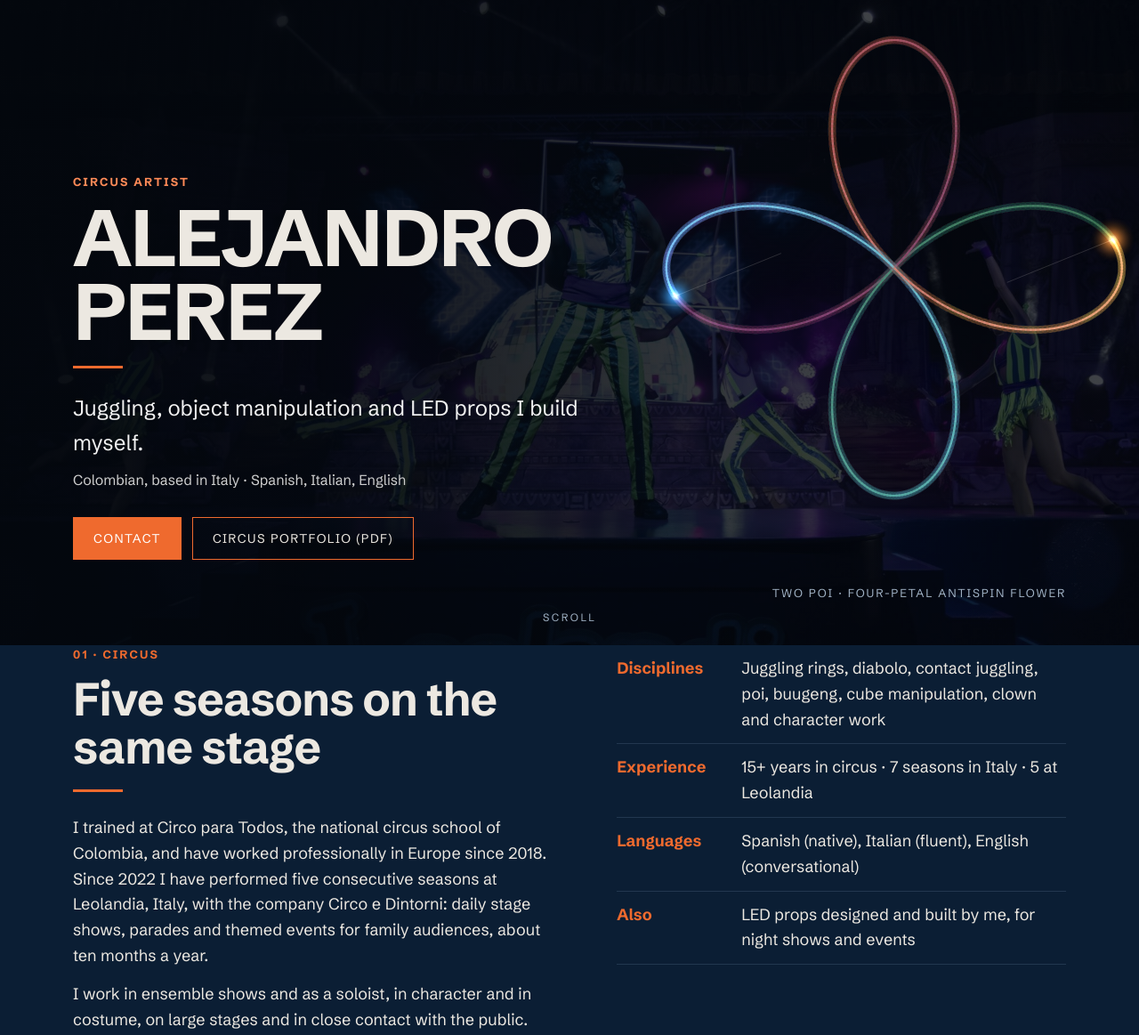
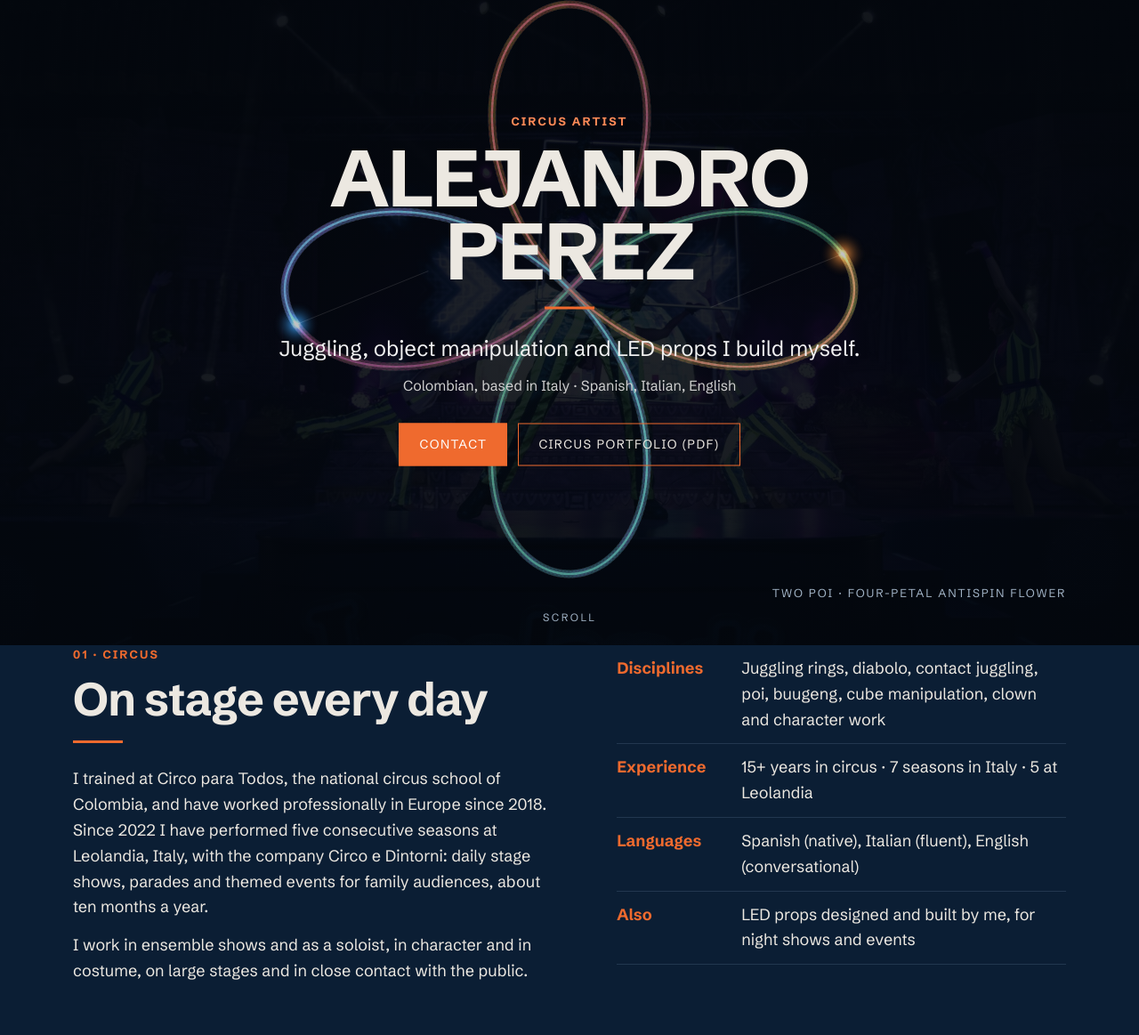
Before and after one commit to buflowart/alejandro-perez, a plain HTML site: page index.html in a window 1280 px wide. Shown: the part 75-1238 px from the top of the page at 89% size. Drawn offline with Linux system fonts and the light colour scheme; animation ran at ten frames a second.

Commit message:
Portada centrada con la flor detrás del nombre; título Circus; encuadre del buugeng
Co-Authored-By: Claude Opus 5.5 <noreply@anthropic.com>

```diff
--- a/index.html
+++ b/index.html
@@ -33,9 +33,11 @@ header nav a:hover { color:var(--ink); }
 .hero { position:relative; background:#03070d; }
 .hero .stage { position:relative; height:100vh; min-height:560px; overflow:hidden; }
 .hero .stage > img { position:absolute; inset:0; width:100%; height:100%; object-fit:cover; object-position:62% 40%; opacity:.28; filter:saturate(.7); }
-.hero .stage::after { content:""; position:absolute; inset:0; background:linear-gradient(90deg, rgba(3,7,13,.92) 0%, rgba(3,7,13,.6) 40%, rgba(3,7,13,.15) 75%); pointer-events:none; }
-#poi { position:absolute; inset:0; width:100%; height:100%; z-index:1; }
-.hero .t { position:absolute; left:max(32px, calc((100vw - 1180px)/2 + 32px)); bottom:12vh; z-index:2; max-width:600px; }
+.hero .stage::after { content:""; position:absolute; inset:0; background:radial-gradient(ellipse at 50% 50%, rgba(3,7,13,.55) 0%, rgba(3,7,13,.75) 60%, rgba(3,7,13,.92) 100%); pointer-events:none; }
+#poi { position:absolute; inset:0; width:100%; height:100%; z-index:1; opacity:.75; }
+.hero .t { position:absolute; left:50%; top:50%; transform:translate(-50%, -50%); z-index:2; width:min(760px, calc(100% - 32px)); text-align:center; }
+.hero .t .rule { margin-left:auto; margin-right:auto; }
+.hero .t .btns { justify-content:center; }
 .hero h1 { font-size:clamp(46px, 7vw, 92px); text-transform:uppercase; line-height:.92; }
 .hero .tag { position:absolute; right:max(32px, calc((100vw - 1180px)/2 + 32px)); bottom:6vh; z-index:2; font-size:13px; letter-spacing:.14em; text-transform:uppercase; color:var(--soft); opacity:0; transition:opacity .6s; text-align:right; }
 .hero .tag.on { opacity:1; }
@@ -120,8 +122,6 @@ html, body { overflow-x:clip; }
   header nav.open { display:flex; }
   header nav a { padding:12px 0; border-bottom:1px solid var(--line); }
   .hero .stage > img { object-position:58% 40%; }
-  .hero .stage::after { background:linear-gradient(0deg, rgba(3,7,13,.95) 0%, rgba(3,7,13,.6) 45%, rgba(3,7,13,.1) 100%); }
-  .hero .t { left:16px; right:16px; bottom:8vh; }
   .hero .tag { display:none; }
   .hero .hint { display:none; }
   section { padding:80px 0 20px; }
@@ -178,7 +178,7 @@ html, body { overflow-x:clip; }
   <div class="lead rev">
     <div>
       <div class="kick">01 · Circus</div>
-      <h2>Five seasons on the same stage</h2>
+      <h2>On stage every day</h2>
       <div class="rule"></div>
       <p>I trained at Circo para Todos, the national circus school of Colombia, and have worked professionally in Europe since 2018. Since 2022 I have performed five consecutive seasons at Leolandia, Italy, with the company Circo e Dintorni: daily stage shows, parades and themed events for family audiences, about ten months a year.</p>
       <p>I work in ensemble shows and as a soloist, in character and in costume, on large stages and in close contact with the public.</p>
@@ -211,7 +211,7 @@ html, body { overflow-x:clip; }
     <figure><img src="imagenes/v2/finale.jpg" alt="Show finale with sparklers" loading="lazy"><figcaption>Finale, Leolandia 2025. Photo: Pedon Trocie.</figcaption></figure>
     <figure><img src="imagenes/v2/rings_wide.jpg" style="object-position:50% 35%" alt="Rings duo with a dancer" loading="lazy"><figcaption>Rings duo, 2026. Photo: Irene Barbiero.</figcaption></figure>
     <figure><img src="imagenes/v2/xmas_diabolo.jpg" alt="Diabolo as a toy soldier" loading="lazy"><figcaption>Christmas show, Leolandia.</figcaption></figure>
-    <figure><img src="imagenes/v2/buugeng_dark.jpg" style="object-position:50% 32%" alt="LED buugeng in the dark" loading="lazy"><figcaption>LED buugeng, 2026.</figcaption></figure>
+    <figure><img src="imagenes/v2/buugeng_dark.jpg" style="object-position:50% 93%" alt="LED buugeng in the dark" loading="lazy"><figcaption>LED buugeng, 2026.</figcaption></figure>
     <figure><img src="imagenes/v2/cast.jpg" style="object-position:50% 30%" alt="With the cast" loading="lazy"><figcaption>With the cast, 2026. Photo: Irene Barbiero.</figcaption></figure>
     <figure><img src="imagenes/v2/show_parade.jpg" alt="Parade in the park with the public" loading="lazy"><figcaption>Halloween parade, 2026.</figcaption></figure>
     <figure><img src="imagenes/v2/xmas_hoop.jpg" alt="Rings in the Christmas show" loading="lazy"><figcaption>Christmas show, Leolandia.</figcaption></figure>
@@ -352,8 +352,9 @@ html, body { overflow-x:clip; }
       W = cv.clientWidth; H = cv.clientHeight;
       for (const c of [cv, tr]) { c.width = W * dpr; c.height = H * dpr; }
       ctx.setTransform(dpr, 0, 0, dpr, 0, 0); tx.setTransform(dpr, 0, 0, dpr, 0, 0);
-      const mob = W < 860, s = mob ? Math.min(W * .4, H * .24) : Math.min(W * .2, H * .32);
-      cx = mob ? W * .5 : W * .785; cy = mob ? H * .29 : H * .47;
+      // la flor va centrada, detrás del nombre
+      const s = Math.min(W * .44, H * .4);
+      cx = W * .5; cy = H * .5;
       // mano = cuerda: la flor clásica de 4 pétalos que pasan por el centro
       r = s * .5; R = s * .5; prev = null;
     }
@@ -377,7 +378,7 @@ html, body { overflow-x:clip; }
       tag.classList.toggle('on', p < .04); hint.style.opacity = p > .04 ? 0 : 1;
       if (!on) return requestAnimationFrame(frame);
 
-      const fade = .035;
+      const fade = .018;
       tx.globalCompositeOperation = 'destination-out';
       tx.fillStyle = `rgba(0,0,0,${fade})`; tx.fillRect(0, 0, W, H);
       tx.globalCompositeOperation = 'source-over'; tx.lineCap = 'round';
```
